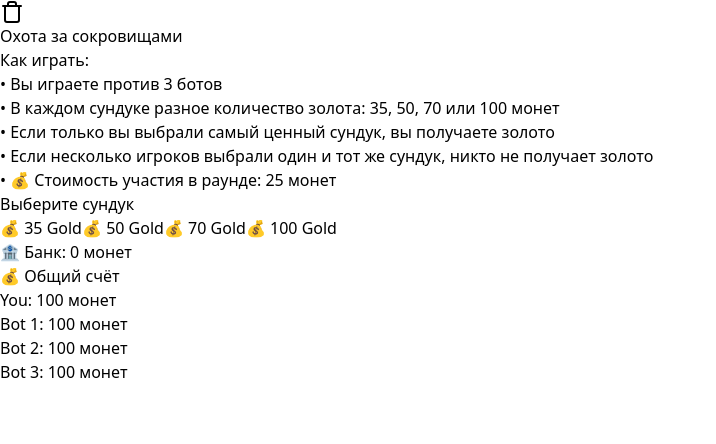
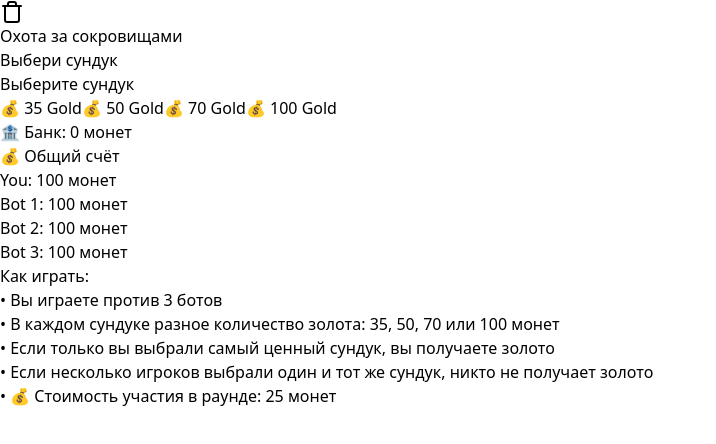
Before and after one commit to puremind5/dfac, a React (Vite) app: page / in a window 1280 px wide. Shown: the top 444 px of the page, without its empty margins (0-716 px from the left). Built offline with nearby package versions, Linux system fonts and the light colour scheme.

Commit message:
Update App.tsx

```diff
--- a/src/App.tsx
+++ b/src/App.tsx
@@ -130,18 +130,8 @@ function App() {
             <h1 className="text-3xl font-bold text-white">Охота за сокровищами</h1>
           </div>
         </div>
-
-        {/* 🌟 Описание игры */}
-        <div className="mt-6 p-6 bg-gray-100 rounded-lg shadow-md">
-          <h2 className="text-xl font-bold text-center mb-2">Как играть:</h2>
-          <ul className="text-sm space-y-1 text-gray-700">
-            <li>• Вы играете против 3 ботов</li>
-            <li>• В каждом сундуке разное количество золота: 35, 50, 70 или 100 монет</li>
-            <li>• Если только вы выбрали самый ценный сундук, вы получаете золото</li>
-            <li>• Если несколько игроков выбрали один и тот же сундук, никто не получает золото</li>
-            <li className="font-semibold">• 💰 Стоимость участия в раунде: {GAME_COST} монет</li>
-          </ul>
-        </div>
+        {/* 🌟 Заголовок перед игровым полем */}
+        <h2 className="text-2xl font-bold text-center text-white mt-6">Выбери сундук</h2>
 
                 {/* 🎯 Игровая доска */}
         <GameBoard onChestSelect={handleChestSelect} loading={loading} gameActive={gameActive} />
@@ -197,7 +187,17 @@ function App() {
             </button>
           </div>
         )}
-
+      {/* 🌟 Описание игры (теперь внизу) */}
+        <div className="mt-6 p-6 bg-gray-100 rounded-lg shadow-md">
+          <h2 className="text-xl font-bold text-center mb-2">Как играть:</h2>
+          <ul className="text-sm space-y-1 text-gray-700">
+            <li>• Вы играете против 3 ботов</li>
+            <li>• В каждом сундуке разное количество золота: 35, 50, 70 или 100 монет</li>
+            <li>• Если только вы выбрали самый ценный сундук, вы получаете золото</li>
+            <li>• Если несколько игроков выбрали один и тот же сундук, никто не получает золото</li>
+            <li className="font-semibold">• 💰 Стоимость участия в раунде: {GAME_COST} монет</li>
+          </ul>
+        </div>
       </div>
     </div>
   );
```
